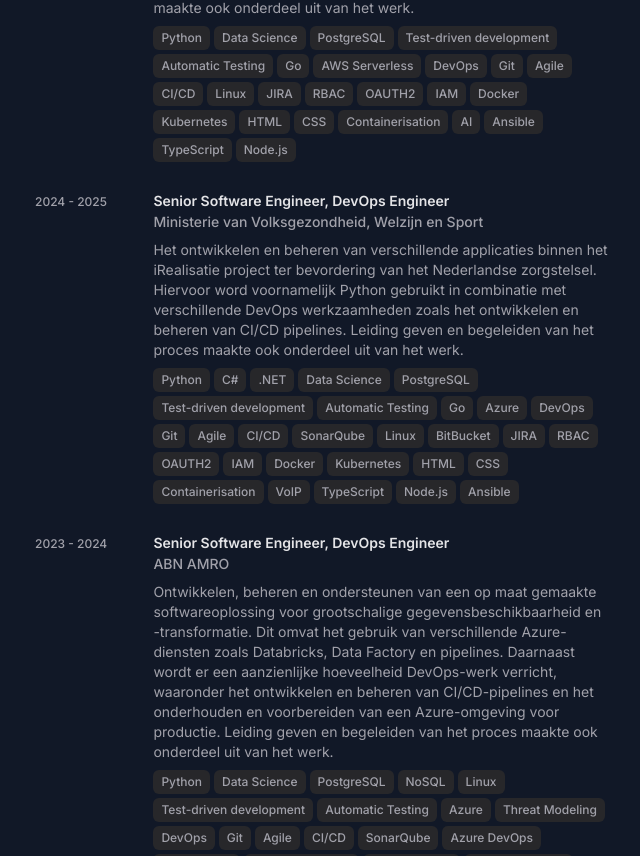
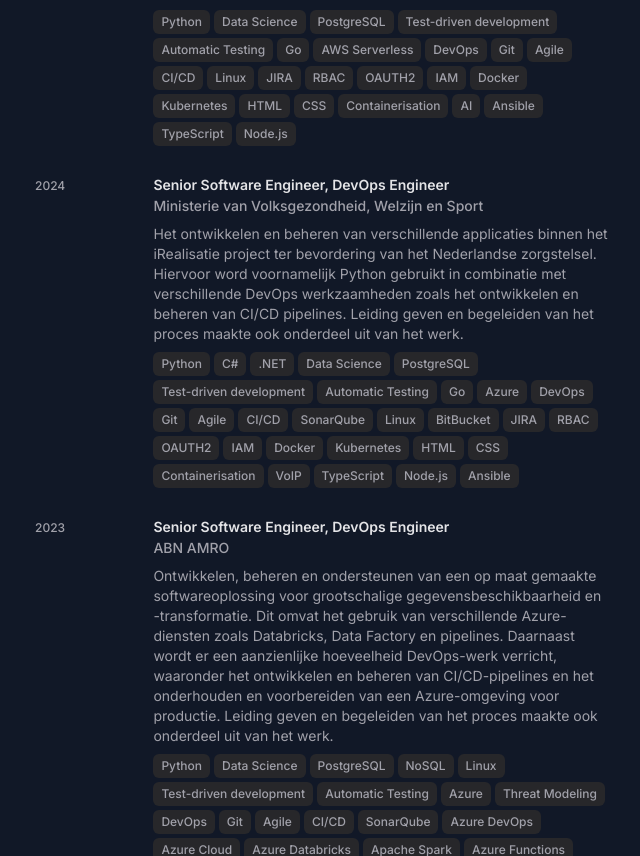
Before and after one commit to basvandriel/portfolio-website, a React (Create React App) app: page / in a window 1280 px wide. Shown: the part 504-1360 px from the top of the page, without its empty margins (317-957 px from the left). Built offline with nearby package versions, Linux system fonts and the light colour scheme; what @react-pdf/renderer, react-pdf-tailwind would draw is missing.

Commit message:
refactor

```diff
--- a/src/RedesignedWorkSection.tsx
+++ b/src/RedesignedWorkSection.tsx
@@ -12,21 +12,11 @@
 }: {
   work: WorkListing;
 }) => {
-  const formatter = new Intl.DateTimeFormat("nl-NL", {
-    year: "numeric", // Full year (e.g., "2025")
-  });
-  const formattedStart = formatter.format(start);
-
-  let formattedEnd = "heden";
-
-  if (end) {
-    formattedEnd = formatter.format(end);
-  }
+  const startYear = start.getFullYear();
+  const endYear = start.getFullYear();
 
   const formattedDate =
-    formattedStart === formattedEnd
-      ? formattedStart
-      : formattedStart + " - " + formattedEnd;
+    startYear === endYear ? startYear : startYear + " - heden";
 
   return (
     <div className="grid grid-cols-5 w-full gap-4">
@@ -53,7 +43,7 @@
 
 const WorkSection = () => {
   return (
-    <section className="mt-8">
+    <section className="mt-4">
       <h4 className="text-sm mb-4 font-medium text-zinc-200">Werkervaring</h4>
 
       <div className="space-y-8">
```
